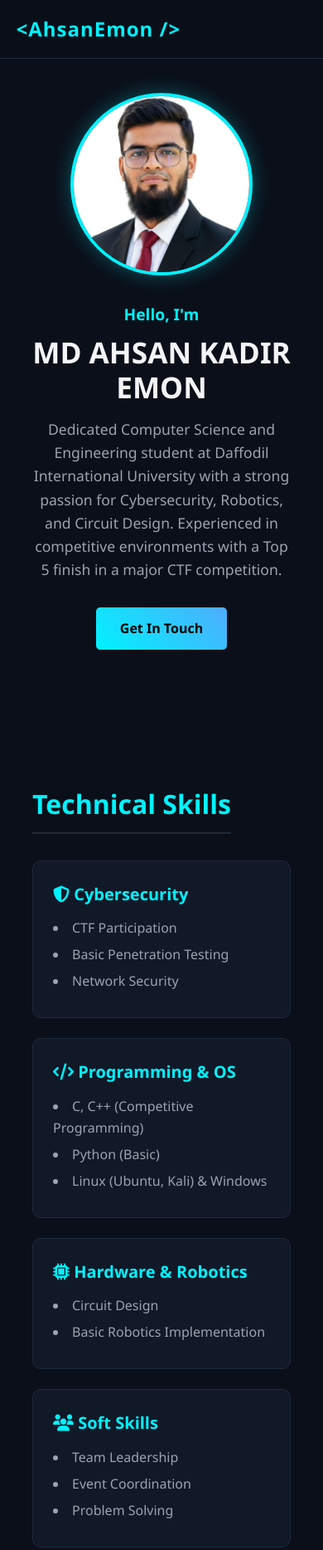
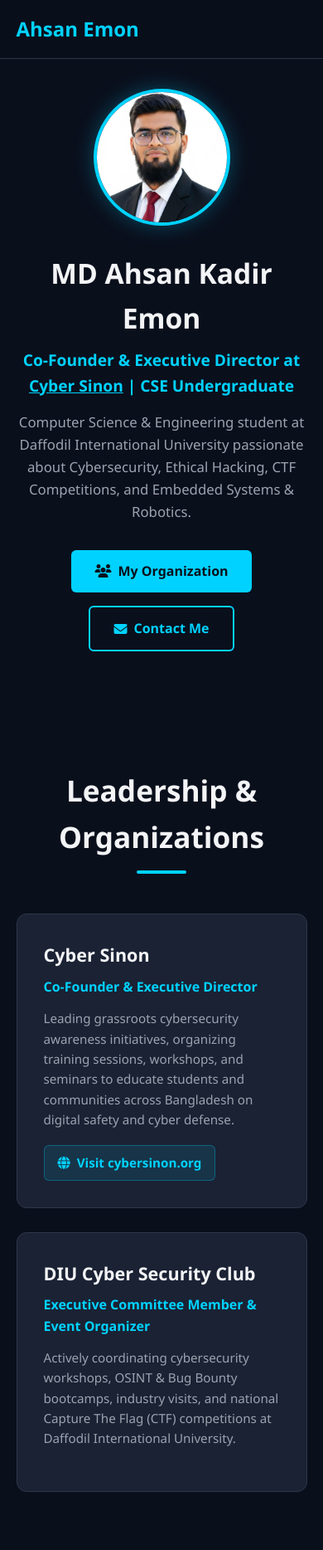
Before and after one commit to ahsanemon1710/ahsanemon1710.github.io, a plain HTML site: page index.html in a window 390 px wide. Shown: the top 1868 px of the page at 83% size. Drawn offline with Linux system fonts and the light colour scheme.

Commit message:
Refactor HTML structure and CSS styles
Updated styling variables and structure for improved design consistency and responsiveness.

```diff
--- a/index.html
+++ b/index.html
@@ -7,13 +7,14 @@
     <link rel="stylesheet" href="https://cdnjs.cloudflare.com/ajax/libs/font-awesome/6.4.0/css/all.min.css">
     <style>
         :root {
-            --bg-color: #0b0f19;
-            --card-bg: #111827;
-            --text-main: #f3f4f6;
-            --text-muted: #9ca3af;
-            --accent: #00f2fe;
-            --accent-hover: #4facfe;
-            --border-color: #1f2937;
+            --bg-primary: #0a0f1c;
+            --bg-secondary: #111827;
+            --card-bg: #1a2234;
+            --accent: #00d2ff;
+            --accent-hover: #00a8cc;
+            --text-primary: #f3f4f6;
+            --text-secondary: #9ca3af;
+            --border-color: #2d3748;
         }
 
         * {
@@ -25,146 +26,166 @@
         }
 
         body {
-            background-color: var(--bg-color);
-            color: var(--text-main);
+            background-color: var(--bg-primary);
+            color: var(--text-primary);
             line-height: 1.6;
         }
 
         /* Navbar */
-        header {
+        nav {
             position: fixed;
             top: 0;
             width: 100%;
-            background: rgba(11, 15, 25, 0.9);
+            background: rgba(10, 15, 28, 0.95);
             backdrop-filter: blur(10px);
-            border-bottom: 1px solid var(--border-color);
-            z-index: 1000;
             padding: 1rem 5%;
             display: flex;
             justify-content: space-between;
             align-items: center;
+            z-index: 1000;
+            border-bottom: 1px solid var(--border-color);
         }
 
         .logo {
             font-size: 1.5rem;
-            font-weight: bold;
+            font-weight: 700;
             color: var(--accent);
             text-decoration: none;
-            letter-spacing: 1px;
         }
 
-        nav ul {
-            list-style: none;
+        .nav-links {
             display: flex;
             gap: 1.5rem;
+            list-style: none;
         }
 
-        nav a {
-            color: var(--text-main);
+        .nav-links a {
+            color: var(--text-primary);
             text-decoration: none;
+            font-weight: 500;
+            transition: color 0.3s;
             font-size: 0.95rem;
-            transition: color 0.3s;
         }
 
-        nav a:hover {
+        .nav-links a:hover {
             color: var(--accent);
+        }
+
+        /* Hero Section */
+        .hero {
+            min-height: 100vh;
+            display: flex;
+            align-items: center;
+            justify-content: center;
+            padding: 6rem 5% 3rem;
+            text-align: center;
+        }
+
+        .hero-content {
+            max-width: 800px;
+        }
+
+        .profile-img {
+            width: 165px;
+            height: 165px;
+            border-radius: 50%;
+            object-fit: cover;
+            border: 4px solid var(--accent);
+            margin-bottom: 1.5rem;
+            box-shadow: 0 0 25px rgba(0, 210, 255, 0.3);
+        }
+
+        .hero h1 {
+            font-size: 2.8rem;
+            margin-bottom: 0.5rem;
+        }
+
+        .hero .subtitle {
+            font-size: 1.2rem;
+            color: var(--accent);
+            margin-bottom: 1rem;
+            font-weight: 600;
+        }
+
+        .hero p {
+            color: var(--text-secondary);
+            margin-bottom: 2rem;
+            font-size: 1.05rem;
+        }
+
+        .btn-group {
+            display: flex;
+            gap: 1rem;
+            justify-content: center;
+            flex-wrap: wrap;
+        }
+
+        .btn {
+            padding: 0.8rem 1.8rem;
+            border-radius: 6px;
+            text-decoration: none;
+            font-weight: 600;
+            transition: all 0.3s;
+            display: inline-flex;
+            align-items: center;
+            gap: 0.5rem;
+        }
+
+        .btn-primary {
+            background-color: var(--accent);
+            color: #0a0f1c;
+        }
+
+        .btn-primary:hover {
+            background-color: var(--accent-hover);
+            transform: translateY(-2px);
+        }
+
+        .btn-outline {
+            border: 2px solid var(--accent);
+            color: var(--accent);
+        }
+
+        .btn-outline:hover {
+            background-color: rgba(0, 210, 255, 0.1);
+            transform: translateY(-2px);
         }
 
         /* Sections */
         section {
-            padding: 5rem 10%;
+            padding: 5rem 5%;
             max-width: 1200px;
-            margin: auto;
+            margin: 0 auto;
         }
 
         .section-title {
-            font-size: 2rem;
-            margin-bottom: 2rem;
-            color: var(--accent);
-            border-bottom: 2px solid var(--border-color);
-            padding-bottom: 0.5rem;
-            display: inline-block;
+            text-align: center;
+            font-size: 2.2rem;
+            margin-bottom: 3rem;
+            position: relative;
         }
 
-        /* Hero Section */
-        #home {
-            min-height: 100vh;
-            display: flex;
-            align-items: center;
-            justify-content: space-between;
-            gap: 2rem;
-            padding-top: 6rem;
-        }
-
-        .hero-text {
-            flex: 1;
-        }
-
-        .hero-text h3 {
-            color: var(--accent);
-            font-size: 1.2rem;
-            margin-bottom: 0.5rem;
-        }
-
-        .hero-text h1 {
-            font-size: 3rem;
-            line-height: 1.2;
-            margin-bottom: 1rem;
-        }
-
-        .hero-text p {
-            color: var(--text-muted);
-            font-size: 1.1rem;
-            margin-bottom: 2rem;
-            max-width: 600px;
-        }
-
-        .btn {
-            display: inline-block;
-            padding: 0.8rem 1.8rem;
-            background: linear-gradient(45deg, var(--accent), var(--accent-hover));
-            color: #000;
-            font-weight: bold;
-            text-decoration: none;
-            border-radius: 5px;
-            transition: transform 0.3s, box-shadow 0.3s;
-        }
-
-        .btn:hover {
-            transform: translateY(-3px);
-            box-shadow: 0 5px 15px rgba(0, 242, 254, 0.4);
-        }
-
-        .hero-img {
-            width: 280px;
-            height: 280px;
-            border-radius: 50%;
-            border: 4px solid var(--accent);
-            overflow: hidden;
-            box-shadow: 0 0 25px rgba(0, 242, 254, 0.3);
-            display: flex;
-            align-items: center;
-            justify-content: center;
-            background-color: var(--card-bg);
-        }
-
-        .hero-img img {
-            width: 100%;
-            height: 100%;
-            object-fit: cover;
+        .section-title::after {
+            content: '';
+            display: block;
+            width: 60px;
+            height: 4px;
+            background: var(--accent);
+            margin: 0.8rem auto 0;
+            border-radius: 2px;
         }
 
         /* Cards Grid */
         .grid {
             display: grid;
-            grid-template-columns: repeat(auto-fit, minmax(280px, 1fr));
-            gap: 1.5rem;
+            grid-template-columns: repeat(auto-fit, minmax(300px, 1fr));
+            gap: 1.8rem;
         }
 
         .card {
-            background: var(--card-bg);
-            padding: 1.5rem;
-            border-radius: 10px;
+            background-color: var(--card-bg);
+            padding: 2rem;
+            border-radius: 12px;
             border: 1px solid var(--border-color);
             transition: transform 0.3s, border-color 0.3s;
         }
@@ -175,241 +196,213 @@
         }
 
         .card h3 {
-            color: var(--accent);
-            margin-bottom: 0.8rem;
-            font-size: 1.25rem;
+            font-size: 1.35rem;
+            margin-bottom: 0.5rem;
+            color: var(--text-primary);
         }
 
-        .card ul {
-            list-style-position: inside;
-            color: var(--text-muted);
+        .card .role {
+            color: var(--accent);
+            font-weight: 600;
+            font-size: 1rem;
+            margin-bottom: 0.8rem;
+            display: block;
         }
 
-        .card ul li {
-            margin-bottom: 0.4rem;
+        .card p {
+            color: var(--text-secondary);
+            font-size: 0.95rem;
+            margin-bottom: 1.2rem;
         }
 
-        .badge {
-            display: inline-block;
-            background: rgba(0, 242, 254, 0.1);
+        .org-link {
+            display: inline-flex;
+            align-items: center;
+            gap: 0.5rem;
             color: var(--accent);
-            padding: 0.2rem 0.6rem;
-            border-radius: 4px;
-            font-size: 0.85rem;
-            margin-bottom: 0.8rem;
+            text-decoration: none;
+            font-weight: 600;
+            font-size: 0.95rem;
+            padding: 0.5rem 1rem;
+            background: rgba(0, 210, 255, 0.1);
+            border-radius: 6px;
+            border: 1px solid rgba(0, 210, 255, 0.3);
+            transition: all 0.3s;
         }
 
-        /* Contact Section */
-        .contact-info {
+        .org-link:hover {
+            background: var(--accent);
+            color: #0a0f1c;
+        }
+
+        /* Skills */
+        .skills-container {
             display: flex;
             flex-wrap: wrap;
-            gap: 2rem;
+            gap: 0.8rem;
+            justify-content: center;
         }
 
-        .contact-item {
-            display: flex;
-            align-items: center;
-            gap: 1rem;
+        .skill-tag {
             background: var(--card-bg);
-            padding: 1rem 1.5rem;
-            border-radius: 8px;
             border: 1px solid var(--border-color);
-            flex: 1;
-            min-width: 250px;
+            padding: 0.6rem 1.2rem;
+            border-radius: 25px;
+            font-size: 0.95rem;
+            color: var(--text-primary);
+            transition: border-color 0.3s;
         }
 
-        .contact-item i {
-            font-size: 1.5rem;
+        .skill-tag:hover {
+            border-color: var(--accent);
             color: var(--accent);
         }
 
-        /* Footer */
+        /* Contact & Footer */
+        .contact-info {
+            text-align: center;
+            max-width: 600px;
+            margin: 0 auto;
+        }
+
+        .social-links {
+            display: flex;
+            justify-content: center;
+            gap: 1.5rem;
+            margin-top: 1.5rem;
+        }
+
+        .social-links a {
+            color: var(--text-primary);
+            font-size: 1.6rem;
+            transition: color 0.3s, transform 0.3s;
+        }
+
+        .social-links a:hover {
+            color: var(--accent);
+            transform: translateY(-3px);
+        }
+
         footer {
             text-align: center;
             padding: 2rem;
             border-top: 1px solid var(--border-color);
-            color: var(--text-muted);
+            color: var(--text-secondary);
             font-size: 0.9rem;
+            margin-top: 3rem;
         }
 
-        /* Responsive */
         @media (max-width: 768px) {
-            #home {
-                flex-direction: column-reverse;
-                text-align: center;
-                padding-top: 7rem;
-            }
-            .hero-text h1 {
-                font-size: 2.2rem;
-            }
-            nav ul {
+            .nav-links {
                 display: none;
             }
-            .hero-img {
-                width: 220px;
-                height: 220px;
+            .hero h1 {
+                font-size: 2.1rem;
             }
         }
     </style>
 </head>
 <body>
 
-    <header>
-        <a href="#home" class="logo">&lt;AhsanEmon /&gt;</a>
-        <nav>
-            <ul>
-                <li><a href="#home">Home</a></li>
-                <li><a href="#skills">Skills</a></li>
-                <li><a href="#experience">Experience</a></li>
-                <li><a href="#projects">Projects & Interests</a></li>
-                <li><a href="#education">Education</a></li>
-                <li><a href="#contact">Contact</a></li>
-            </ul>
-        </nav>
+    <!-- Navbar -->
+    <nav>
+        <a href="#" class="logo">Ahsan Emon</a>
+        <ul class="nav-links">
+            <li><a href="#about">About</a></li>
+            <li><a href="#leadership">Leadership</a></li>
+            <li><a href="#projects">Projects</a></li>
+            <li><a href="#skills">Skills</a></li>
+            <li><a href="#contact">Contact</a></li>
+        </ul>
+    </nav>
+
+    <!-- Hero Section -->
+    <header class="hero" id="about">
+        <div class="hero-content">
+            <img src="profile.jpg" alt="MD Ahsan Kadir Emon" class="profile-img">
+            <h1>MD Ahsan Kadir Emon</h1>
+            <div class="subtitle">Co-Founder & Executive Director at <a href="https://cybersinon.org" target="_blank" style="color: var(--accent); text-decoration: underline;">Cyber Sinon</a> | CSE Undergraduate</div>
+            <p>Computer Science & Engineering student at Daffodil International University passionate about Cybersecurity, Ethical Hacking, CTF Competitions, and Embedded Systems & Robotics.</p>
+            <div class="btn-group">
+                <a href="#leadership" class="btn btn-primary"><i class="fas fa-users"></i> My Organization</a>
+                <a href="#contact" class="btn btn-outline"><i class="fas fa-envelope"></i> Contact Me</a>
+            </div>
+        </div>
     </header>
 
-    <section id="home">
-        <div class="hero-text">
-            <h3>Hello, I'm</h3>
-            <h1>MD AHSAN KADIR EMON</h1>
-            <p>Dedicated Computer Science and Engineering student at Daffodil International University with a strong passion for Cybersecurity, Robotics, and Circuit Design. Experienced in competitive environments with a Top 5 finish in a major CTF competition.</p>
-            <a href="#contact" class="btn">Get In Touch</a>
-        </div>
-        <div class="hero-img">
-            <!-- আপনার ছবির ফাইলের নাম এখানে বসাবেন -->
-            <img src="profile.jpg" alt="MD Ahsan Kadir Emon" onerror="this.src='https://via.placeholder.com/280x280/111827/00f2fe?text=Ahsan+Emon'">
-        </div>
-    </section>
-
-    <section id="skills">
-        <h2 class="section-title">Technical Skills</h2>
+    <!-- Leadership & Organizations Section -->
+    <section id="leadership">
+        <h2 class="section-title">Leadership & Organizations</h2>
         <div class="grid">
             <div class="card">
-                <h3><i class="fas fa-shield-alt"></i> Cybersecurity</h3>
-                <ul>
-                    <li>CTF Participation</li>
-                    <li>Basic Penetration Testing</li>
-                    <li>Network Security</li>
-                </ul>
+                <h3>Cyber Sinon</h3>
+                <span class="role">Co-Founder & Executive Director</span>
+                <p>Leading grassroots cybersecurity awareness initiatives, organizing training sessions, workshops, and seminars to educate students and communities across Bangladesh on digital safety and cyber defense.</p>
+                <a href="https://cybersinon.org" target="_blank" rel="noopener noreferrer" class="org-link">
+                    <i class="fas fa-globe"></i> Visit cybersinon.org
+                </a>
             </div>
+
             <div class="card">
-                <h3><i class="fas fa-code"></i> Programming & OS</h3>
-                <ul>
-                    <li>C, C++ (Competitive Programming)</li>
-                    <li>Python (Basic)</li>
-                    <li>Linux (Ubuntu, Kali) & Windows</li>
-                </ul>
-            </div>
-            <div class="card">
-                <h3><i class="fas fa-microchip"></i> Hardware & Robotics</h3>
-                <ul>
-                    <li>Circuit Design</li>
-                    <li>Basic Robotics Implementation</li>
-                </ul>
-            </div>
-            <div class="card">
-                <h3><i class="fas fa-users"></i> Soft Skills</h3>
-                <ul>
-                    <li>Team Leadership</li>
-                    <li>Event Coordination</li>
-                    <li>Problem Solving</li>
-                </ul>
+                <h3>DIU Cyber Security Club</h3>
+                <span class="role">Executive Committee Member & Event Organizer</span>
+                <p>Actively coordinating cybersecurity workshops, OSINT & Bug Bounty bootcamps, industry visits, and national Capture The Flag (CTF) competitions at Daffodil International University.</p>
             </div>
         </div>
     </section>
 
-    <section id="experience">
-        <h2 class="section-title">Experience & Competitions</h2>
+    <!-- Projects & Achievements Section -->
+    <section id="projects">
+        <h2 class="section-title">Projects & Achievements</h2>
         <div class="grid">
             <div class="card">
-                <span class="badge">Team Rank: 4th</span>
-                <h3>Cybersecurity Competition (CTF)</h3>
-                <p style="color: var(--text-muted); margin-bottom: 0.5rem;">Participant</p>
-                <ul>
-                    <li>Solved challenges involving cryptography, web exploitation, and forensics.</li>
-                    <li>Achieved a Top 5 finish under competitive pressure.</li>
-                </ul>
+                <h3>Capture The Flag (CTF) Competitions</h3>
+                <span class="role">4th Place Overall</span>
+                <p>Competed in competitive cybersecurity challenges focusing on Web Exploitation, Digital Forensics, OSINT, Cryptography, and Network Security.</p>
             </div>
+
             <div class="card">
-                <span class="badge">Problem Solving</span>
-                <h3>Competitive Programming</h3>
-                <p style="color: var(--text-muted); margin-bottom: 0.5rem;">Active Participant</p>
-                <ul>
-                    <li>Regularly solving algorithmic problems in C/C++ to enhance logic and efficiency.</li>
-                </ul>
+                <h3>IoT & Embedded Systems Prototyping</h3>
+                <span class="role">Hardware & Firmware Developer</span>
+                <p>Designed and built microcontroller-based automation, digital current/power monitoring systems, and robotics prototypes using ESP32, Arduino, and sensor modules.</p>
             </div>
+
             <div class="card">
-                <span class="badge">2025</span>
-                <h3>DIU Cybercon 2025</h3>
-                <p style="color: var(--text-muted); margin-bottom: 0.5rem;">Volunteer & Coordinator</p>
-                <ul>
-                    <li>Assisted in organizing a national-level cybersecurity conference.</li>
-                    <li>Managed logistics and attendee support.</li>
-                </ul>
+                <h3>eJPT Certified</h3>
+                <span class="role">Junior Penetration Tester</span>
+                <p>Completed intensive national cybersecurity training and earned eJPT certification covering network auditing, vulnerability assessment, and penetration testing.</p>
             </div>
         </div>
     </section>
 
-    <section id="projects">
-        <h2 class="section-title">Projects & Interests</h2>
-        <div class="grid">
-            <div class="card">
-                <h3><i class="fas fa-robot"></i> Robotics & Circuits</h3>
-                <p style="color: var(--text-muted);">Building autonomous systems and designing efficient electronic circuits.</p>
-            </div>
-            <div class="card">
-                <h3><i class="fas fa-terminal"></i> Linux System Administration</h3>
-                <p style="color: var(--text-muted);">Practicing server management and command-line automation.</p>
-            </div>
-            <div class="card">
-                <h3><i class="fas fa-hands-helping"></i> Community Engagement</h3>
-                <p style="color: var(--text-muted);">Active participant in DIU tech community and departmental events.</p>
-            </div>
+    <!-- Skills Section -->
+    <section id="skills">
+        <h2 class="section-title">Technical Skills</h2>
+        <div class="skills-container">
+            <span class="skill-tag">Cybersecurity & Ethical Hacking</span>
+            <span class="skill-tag">Penetration Testing (eJPT)</span>
+            <span class="skill-tag">OSINT & Digital Forensics</span>
+            <span class="skill-tag">Network Security</span>
+            <span class="skill-tag">C / C++</span>
+            <span class="skill-tag">Java (OOP)</span>
+            <span class="skill-tag">HTML / CSS / JavaScript</span>
+            <span class="skill-tag">ESP32 & Arduino</span>
+            <span class="skill-tag">IoT & Robotics</span>
+            <span class="skill-tag">Linux (Kali Linux)</span>
         </div>
     </section>
 
-    <section id="education">
-        <h2 class="section-title">Education & Personal Info</h2>
-        <div class="grid">
-            <div class="card">
-                <h3>B.Sc. in Computer Science and Engineering (CSE)</h3>
-                <p><strong>Daffodil International University (DIU)</strong></p>
-                <p style="color: var(--text-muted); margin-top: 0.5rem;">Expected Graduation: 2029 | Current Status: 3rd Semester</p>
-            </div>
-            <div class="card">
-                <h3>Personal Details</h3>
-                <ul>
-                    <li><strong>Age:</strong> 21</li>
-                    <li><strong>Languages:</strong> Bangla (Native), English (Conversational)</li>
-                    <li><strong>Location:</strong> Daffodil Smart City, Ashulia, Savar, Dhaka</li>
-                </ul>
-            </div>
-        </div>
-    </section>
-
+    <!-- Contact Section -->
     <section id="contact">
-        <h2 class="section-title">Contact Me</h2>
+        <h2 class="section-title">Get In Touch</h2>
         <div class="contact-info">
-            <div class="contact-item">
-                <i class="fas fa-envelope"></i>
-                <div>
-                    <h4>Email</h4>
-                    <p style="color: var(--text-muted);">ahsanemon1710@gmail.com</p>
-                </div>
-            </div>
-            <div class="contact-item">
-                <i class="fas fa-phone"></i>
-                <div>
-                    <h4>Phone</h4>
-                    <p style="color: var(--text-muted);">01308105083</p>
-                </div>
-            </div>
-            <div class="contact-item">
-                <i class="fas fa-map-marker-alt"></i>
-                <div>
-                    <h4>Address</h4>
-                    <p style="color: var(--text-muted);">Daffodil Smart City, Ashulia, Savar, Dhaka</p>
-                </div>
+            <p>Feel free to reach out for cybersecurity collaborations, awareness programs, workshops, or tech projects.</p>
+            <p style="margin-top: 1rem; color: var(--text-primary);"><i class="fas fa-envelope" style="color: var(--accent);"></i> ahsanemon1710@gmail.com</p>
+            <div class="social-links">
+                <a href="https://cybersinon.org" target="_blank" title="Cyber Sinon Website"><i class="fas fa-globe"></i></a>
+                <a href="https://www.linkedin.com/in/md-ahsan-kadir-emon-b08260368" target="_blank" title="LinkedIn"><i class="fab fa-linkedin"></i></a>
+                <a href="https://github.com/ahsanemon1710" target="_blank" title="GitHub"><i class="fab fa-github"></i></a>
+                <a href="mailto:ahsanemon1710@gmail.com" title="Email"><i class="fas fa-envelope"></i></a>
             </div>
         </div>
     </section>
```
